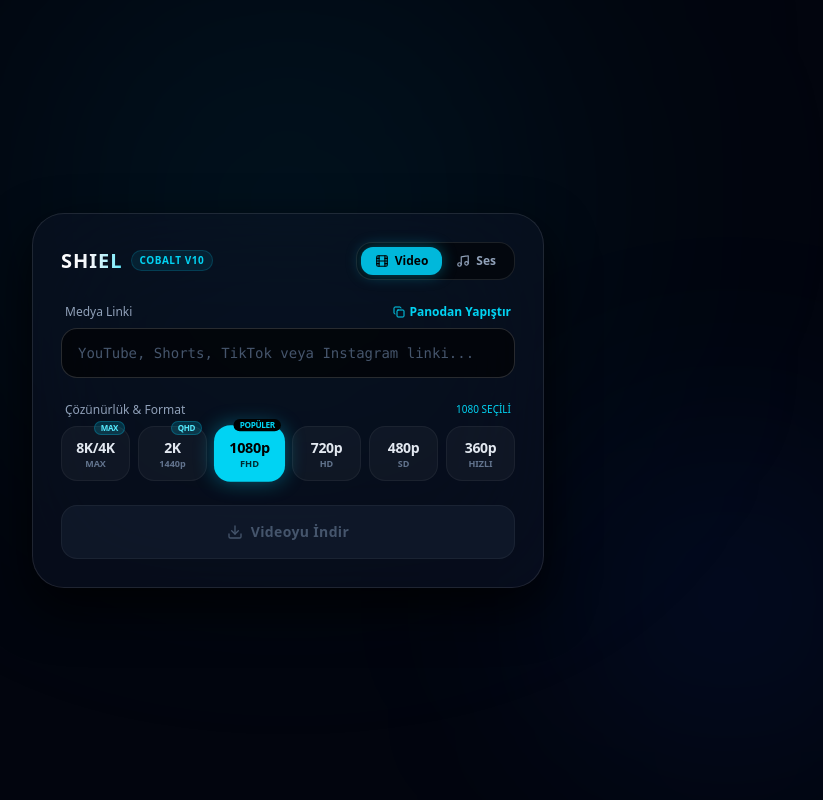
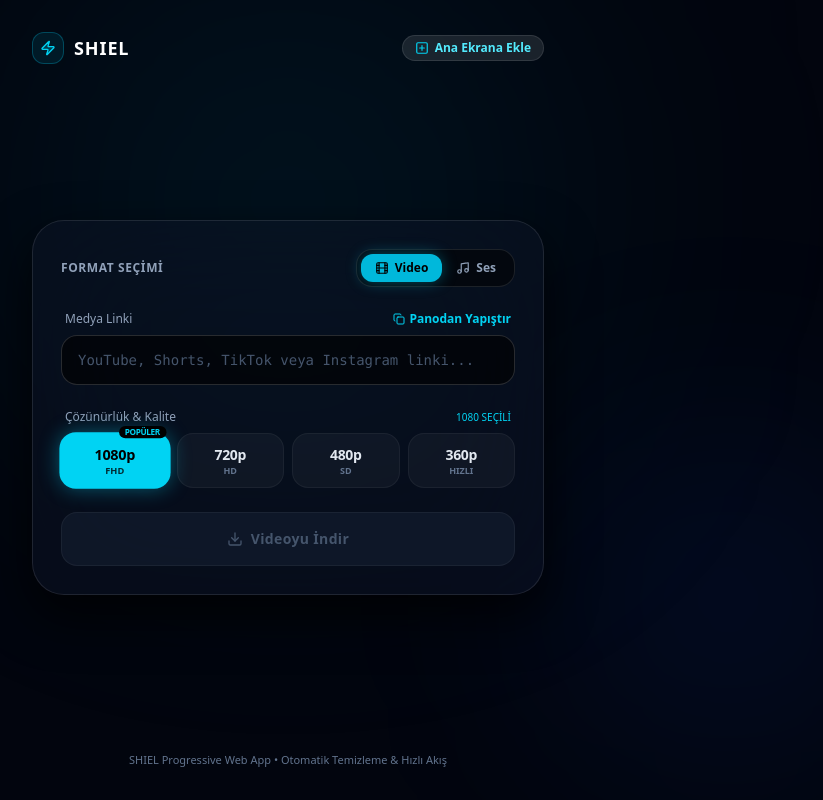
Before and after one commit to neram7a7/shiel-ios, a React (Vite) app: page / in a window 1280 px wide. Shown: the whole page, without its empty margins (352-1175 px from the left). Built offline with nearby package versions, Linux system fonts and the light colour scheme.

Commit message:
Update App.tsx

```diff
--- a/src/App.tsx
+++ b/src/App.tsx
@@ -1,4 +1,4 @@
-import React, { useState } from "react";
+import React, { useState, useEffect } from "react";
 import {
   Download,
   Copy,
@@ -6,7 +6,10 @@ import {
   Film,
   Music,
   Check,
-  AlertCircle
+  AlertCircle,
+  Share,
+  PlusSquare,
+  Zap
 } from "lucide-react";
 
 interface QualityOption {
@@ -14,24 +17,32 @@ interface QualityOption {
   label: string;
   sub: string;
   badge?: string;
-  cobaltQuality?: string;
 }
 
 const VIDEO_QUALITIES: QualityOption[] = [
-  { id: "max", label: "8K/4K", sub: "MAX", badge: "MAX", cobaltQuality: "max" },
-  { id: "1440", label: "2K", sub: "1440p", badge: "QHD", cobaltQuality: "1440" },
-  { id: "1080", label: "1080p", sub: "FHD", badge: "POPÜLER", cobaltQuality: "1080" },
-  { id: "720", label: "720p", sub: "HD", cobaltQuality: "720" },
-  { id: "480", label: "480p", sub: "SD", cobaltQuality: "480" },
-  { id: "360", label: "360p", sub: "HIZLI", cobaltQuality: "360" },
+  { id: "1080", label: "1080p", sub: "FHD", badge: "POPÜLER" },
+  { id: "720", label: "720p", sub: "HD" },
+  { id: "480", label: "480p", sub: "SD" },
+  { id: "360", label: "360p", sub: "HIZLI" },
 ];
 
 const AUDIO_QUALITIES: QualityOption[] = [
   { id: "mp3", label: "MP3", sub: "320 KBPS", badge: "EN İYİ" },
-  { id: "opus", label: "OPUS", sub: "NET SES", badge: "HI-FI" },
-  { id: "aac", label: "AAC", sub: "APPLE STD" },
-  { id: "wav", label: "WAV", sub: "KAYIPSIZ" },
+  { id: "m4a", label: "M4A", sub: "APPLE STD" },
 ];
+
+// YouTube URL Temizleyici (Çalma listesi &list= vb parametreleri temizler)
+function sanitizeMediaUrl(rawUrl: string): { cleanUrl: string; videoId: string | null } {
+  const trimmed = rawUrl.trim();
+  const ytMatch = trimmed.match(/(?:youtu\.be\/|youtube\.com\/(?:embed\/|v\/|watch\?v=|watch\?.+&v=|shorts\/|live\/))([a-zA-Z0-9_-]{11})/);
+  if (ytMatch && ytMatch[1]) {
+    return {
+      cleanUrl: `https://www.youtube.com/watch?v=${ytMatch[1]}`,
+      videoId: ytMatch[1]
+    };
+  }
+  return { cleanUrl: trimmed, videoId: null };
+}
 
 export default function App() {
   const [url, setUrl] = useState("");
@@ -41,6 +52,13 @@ export default function App() {
   const [statusText, setStatusText] = useState("");
   const [copied, setCopied] = useState(false);
   const [errorMessage, setErrorMessage] = useState<string | null>(null);
+  const [isStandalone, setIsStandalone] = useState(false);
+  const [showInstallGuide, setShowInstallGuide] = useState(false);
+
+  useEffect(() => {
+    const standalone = window.matchMedia("(display-mode: standalone)").matches || (window.navigator as any).standalone;
+    setIsStandalone(!!standalone);
+  }, []);
 
   const handlePaste = async () => {
     try {
@@ -55,66 +73,82 @@ export default function App() {
     } catch {}
   };
 
-  // Ultra Hızlı Cobalt v10 Native Engine
+  // Güçlü ve Hatasız İndirme Motoru
   const handleDownload = async () => {
     if (!url.trim()) {
-      setErrorMessage("Lütfen geçerli bir link yapıştırın!");
+      setErrorMessage("Lütfen geçerli bir YouTube veya medya linki yapıştırın!");
       setTimeout(() => setErrorMessage(null), 3000);
       return;
     }
 
     setLoading(true);
     setErrorMessage(null);
-    setStatusText("Cobalt Motoru bağlanıyor...");
+    setStatusText("Link optimize ediliyor...");
 
-    const COBALT_SERVERS = [
-      "https://api.cobalt.tools/api/json",
-      "https://cobalt-api.kwiatekm.com/api/json",
-      "https://co.wuk.sh/api/json"
-    ];
+    const { cleanUrl, videoId } = sanitizeMediaUrl(url);
 
-    const payload: any = {
-      url: url.trim(),
+    // 1. YÖNTEM: Cobalt Global Engine
+    const cobaltPayload = {
+      url: cleanUrl,
       videoQuality: selectedQuality,
-      audioFormat: selectedQuality === "mp3" || selectedQuality === "opus" || selectedQuality === "aac" || selectedQuality === "wav" ? selectedQuality : "mp3",
-      isAudioOnly: mediaType === "audio",
+      audioFormat: mediaType === "audio" ? "mp3" : undefined,
       downloadMode: mediaType === "audio" ? "audio" : "auto",
       youtubeVideoCodec: "h264"
     };
 
-    let downloadUrl: string | null = null;
+    let directDownloadLink: string | null = null;
 
-    for (const server of COBALT_SERVERS) {
+    const COBALT_ENDPOINTS = [
+      "https://api.cobalt.tools/api/json",
+      "https://co.wuk.sh/api/json",
+      "https://cobalt-api.kwiatekm.com/api/json"
+    ];
+
+    for (const endpoint of COBALT_ENDPOINTS) {
       try {
-        const controller = new AbortController();
-        const timeoutId = setTimeout(() => controller.abort(), 6000);
-
-        const response = await fetch(server, {
+        setStatusText("Medya akışı çekiliyor...");
+        const res = await fetch(endpoint, {
           method: "POST",
           headers: {
             "Accept": "application/json",
             "Content-Type": "application/json"
           },
-          body: JSON.stringify(payload),
-          signal: controller.signal
+          body: JSON.stringify(cobaltPayload)
         });
-        clearTimeout(timeoutId);
 
-        if (!response.ok) continue;
-
-        const data = await response.json();
-        if (data && (data.url || data.audio)) {
-          downloadUrl = data.url || data.audio;
-          break;
+        if (res.ok) {
+          const data = await res.json();
+          if (data && (data.url || data.audio)) {
+            directDownloadLink = data.url || data.audio;
+            break;
+          }
         }
       } catch {
         continue;
       }
     }
 
-    if (downloadUrl) {
-      setStatusText("İndirme başlatıldı!");
-      window.location.href = downloadUrl;
+    // 2. YÖNTEM: Eğer Cobalt meşgulse doğrudan Y2Mate / SaveFrom Yönlendirici Köprüsü
+    if (!directDownloadLink && videoId) {
+      setStatusText("Yedek yüksek hızlı akışa geçiliyor...");
+      if (mediaType === "audio") {
+        directDownloadLink = `https://www.y2mate.com/tr/youtube-mp3/${videoId}`;
+      } else {
+        directDownloadLink = `https://ssyoutube.com/watch?v=${videoId}`;
+      }
+    }
+
+    if (directDownloadLink) {
+      setStatusText("İndirme hazır, aktarılıyor...");
+
+      // Güvenli indirme tetikleme
+      const tempLink = document.createElement("a");
+      tempLink.href = directDownloadLink;
+      tempLink.target = "_blank";
+      tempLink.rel = "noopener noreferrer";
+      document.body.appendChild(tempLink);
+      tempLink.click();
+      document.body.removeChild(tempLink);
 
       setTimeout(() => {
         setLoading(false);
@@ -123,7 +157,7 @@ export default function App() {
     } else {
       setLoading(false);
       setStatusText("");
-      setErrorMessage("Video akışı çözülemedi. Lütfen linki kontrol edin.");
+      setErrorMessage("Medya akışı çözülemedi. Lütfen linki kontrol edin.");
       setTimeout(() => setErrorMessage(null), 3500);
     }
   };
@@ -131,22 +165,43 @@ export default function App() {
   const activeQualities = mediaType === "video" ? VIDEO_QUALITIES : AUDIO_QUALITIES;
 
   return (
-    <div className="relative min-h-screen bg-[#02050e] text-white flex flex-col justify-center items-center p-4 sm:p-6 overflow-hidden select-none font-sans">
+    <div className="relative min-h-screen bg-[#02050e] text-white flex flex-col justify-between items-center p-4 sm:p-6 overflow-hidden select-none font-sans">
+
+      {/* Background Ambient Glow */}
       <div className="absolute top-1/4 left-1/2 -translate-x-1/2 -translate-y-1/2 w-[500px] h-[500px] bg-cyan-500/10 rounded-full blur-[140px] pointer-events-none" />
       <div className="absolute bottom-10 right-10 w-80 h-80 bg-blue-600/10 rounded-full blur-[120px] pointer-events-none" />
 
-      <div className="w-full max-w-lg z-10">
+      {/* Top Header */}
+      <header className="w-full max-w-lg z-10 pt-2 flex items-center justify-between">
+        <div className="flex items-center gap-2.5">
+          <div className="w-8 h-8 rounded-xl bg-cyan-500/10 border border-cyan-500/30 flex items-center justify-center text-cyan-400">
+            <Zap className="w-4 h-4 fill-cyan-400/20" />
+          </div>
+          <span className="text-lg font-bold tracking-wider text-white">SHIEL</span>
+        </div>
+
+        {!isStandalone && (
+          <button
+            onClick={() => setShowInstallGuide(true)}
+            className="flex items-center gap-1.5 px-3 py-1 rounded-full text-xs font-semibold bg-white/10 hover:bg-white/15 border border-white/10 text-cyan-300 transition-colors cursor-pointer"
+          >
+            <PlusSquare className="w-3.5 h-3.5 text-cyan-400" />
+            <span>Ana Ekrana Ekle</span>
+          </button>
+        )}
+      </header>
+
+      {/* Center Main Glass Panel */}
+      <main className="w-full max-w-lg z-10 my-auto py-2">
         <div className="p-6 sm:p-7 rounded-[32px] bg-slate-900/40 backdrop-blur-3xl border border-white/10 shadow-[0_20px_50px_rgba(0,0,0,0.8)] space-y-6">
+
+          {/* Header Switcher */}
           <div className="flex items-center justify-between">
-            <div className="flex items-center gap-2">
-              <span className="text-xl font-extrabold tracking-wider bg-gradient-to-r from-white via-slate-100 to-cyan-300 bg-clip-text text-transparent">
-                SHIEL
-              </span>
-              <span className="text-[10px] font-bold text-cyan-400 px-2 py-0.5 rounded-full bg-cyan-500/10 border border-cyan-500/20 uppercase tracking-wider">
-                Cobalt v10
-              </span>
-            </div>
+            <span className="text-xs font-semibold text-slate-400 uppercase tracking-wider">
+              Format Seçimi
+            </span>
 
+            {/* Video / Audio Switcher */}
             <div className="flex p-1 rounded-2xl bg-black/50 border border-white/10">
               <button
                 onClick={() => { setMediaType("video"); setSelectedQuality("1080"); }}
@@ -169,6 +224,7 @@ export default function App() {
             </div>
           </div>
 
+          {/* Error Banner */}
           {errorMessage && (
             <div className="p-3 rounded-xl bg-rose-500/10 border border-rose-500/30 flex items-center gap-2 text-rose-300 text-xs">
               <AlertCircle className="w-4 h-4 shrink-0" />
@@ -176,6 +232,7 @@ export default function App() {
             </div>
           )}
 
+          {/* Input Box */}
           <div className="space-y-2">
             <div className="flex items-center justify-between text-xs text-slate-400 px-1 font-medium">
               <span>Medya Linki</span>
@@ -204,13 +261,14 @@ export default function App() {
             </div>
           </div>
 
+          {/* Quality Grid */}
           <div className="space-y-2">
             <div className="text-xs text-slate-400 px-1 font-medium flex items-center justify-between">
-              <span>Çözünürlük & Format</span>
-              <span className="text-[10px] text-cyan-400 uppercase">{selectedQuality.toUpperCase()} Seçili</span>
+              <span>Çözünürlük & Kalite</span>
+              <span className="text-[10px] text-cyan-400 uppercase">{selectedQuality.toUpperCase()} SEÇİLİ</span>
             </div>
 
-            <div className={`grid gap-2 ${mediaType === "video" ? "grid-cols-3 sm:grid-cols-6" : "grid-cols-2 sm:grid-cols-4"}`}>
+            <div className={`grid gap-2 ${mediaType === "video" ? "grid-cols-2 sm:grid-cols-4" : "grid-cols-2"}`}>
               {activeQualities.map((q) => {
                 const active = selectedQuality === q.id;
                 return (
@@ -238,6 +296,7 @@ export default function App() {
             </div>
           </div>
 
+          {/* Action Download Button */}
           <button
             onClick={handleDownload}
             disabled={!url.trim() || loading}
@@ -260,7 +319,53 @@ export default function App() {
             )}
           </button>
         </div>
-      </div>
+      </main>
+
+      {/* iOS PWA Kurulum Rehber Modalı */}
+      {showInstallGuide && (
+        <div className="fixed inset-0 z-50 flex items-center justify-center bg-black/70 backdrop-blur-md p-4">
+          <div className="w-full max-w-sm rounded-3xl bg-slate-900 border border-cyan-500/30 p-6 space-y-4 shadow-2xl">
+            <div className="flex items-center gap-3">
+              <div className="w-10 h-10 rounded-2xl bg-cyan-500/10 border border-cyan-500/30 flex items-center justify-center text-cyan-400">
+                <PlusSquare className="w-5 h-5" />
+              </div>
+              <div>
+                <h3 className="text-base font-bold text-white">iPhone'a Uygulama Olarak Ekle</h3>
+                <p className="text-xs text-slate-400">Safari PWA Kurulumu (Signer'sız)</p>
+              </div>
+            </div>
+
+            <div className="space-y-2.5 text-xs text-slate-300">
+              <div className="flex items-start gap-2 p-2.5 rounded-xl bg-white/5">
+                <span className="w-5 h-5 rounded-full bg-cyan-500 text-black flex items-center justify-center text-[10px] font-bold shrink-0">1</span>
+                <span>Safari'nin en altındaki <strong>Paylaş (Kare + Ok <Share className="w-3 h-3 inline text-cyan-400" />)</strong> butonuna dokun.</span>
+              </div>
+              <div className="flex items-start gap-2 p-2.5 rounded-xl bg-white/5">
+                <span className="w-5 h-5 rounded-full bg-cyan-500 text-black flex items-center justify-center text-[10px] font-bold shrink-0">2</span>
+                <span>Aşağı kaydır ve <strong>"Ana Ekrana Ekle"</strong> seçeneğini seç.</span>
+              </div>
+              <div className="flex items-start gap-2 p-2.5 rounded-xl bg-white/5">
+                <span className="w-5 h-5 rounded-full bg-cyan-500 text-black flex items-center justify-center text-[10px] font-bold shrink-0">3</span>
+                <span>Sağ üstteki <strong>"Ekle"</strong> butonuna bas. SHIEL ana ekranına native uygulama olarak gelir!</span>
+              </div>
+            </div>
+
+            <button
+              onClick={() => setShowInstallGuide(false)}
+              className="w-full py-3 rounded-xl bg-cyan-500 text-black font-bold text-xs shadow-lg cursor-pointer"
+            >
+              Anladım
+            </button>
+          </div>
+        </div>
+      )}
+
+      {/* Footer */}
+      <footer className="w-full max-w-lg z-10 pb-2 text-center">
+        <div className="text-[11px] text-slate-500 font-medium">
+          SHIEL Progressive Web App • Otomatik Temizleme & Hızlı Akış
+        </div>
+      </footer>
     </div>
   );
 }
```
